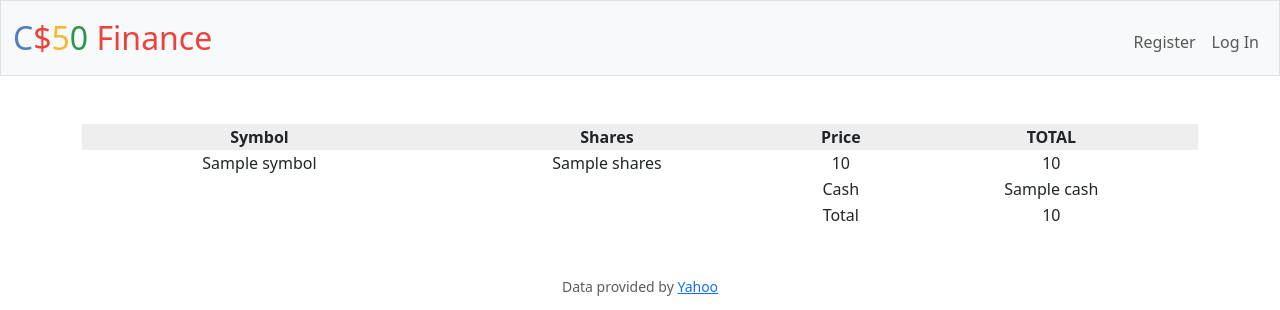
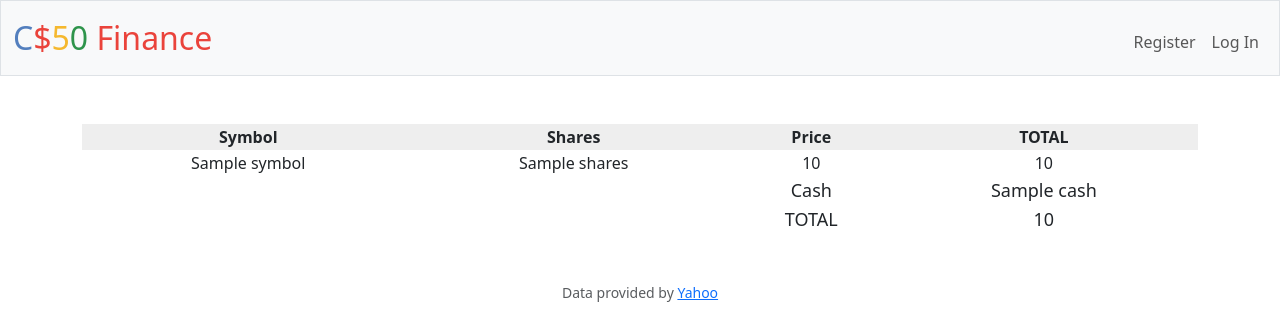
Before and after one commit to martinhild/CS50-my-solutions, a Flask app: template finance/templates/index.html in a window 1280 px wide. Shown: the top 310 px of the page. Run offline with Flask 3, Linux system fonts and the light colour scheme; the template is opened without the code that fills it: most values are stand-ins (such as "Sample title", 1, 10 or a date in 2020); some libraries are stand-ins or nearby versions.

Commit message:
Sun, Feb 11, 2024, 4:47 PM +01:00

```diff
--- a/finance/static/styles.css
+++ b/finance/static/styles.css
@@ -35,4 +35,5 @@ table tr:nth-child(even){
 
 table tr.bottom {
     background-color:#fff;
+    font-size: large;
 }
--- a/finance/templates/index.html
+++ b/finance/templates/index.html
@@ -31,7 +31,7 @@
         <tr class="bottom">
           <td></td>
           <td></td>
-          <td>Total</td>
+          <td>TOTAL</td>
           <td>{{ whole_total }}</td>
         </tr>
     </table>
```
